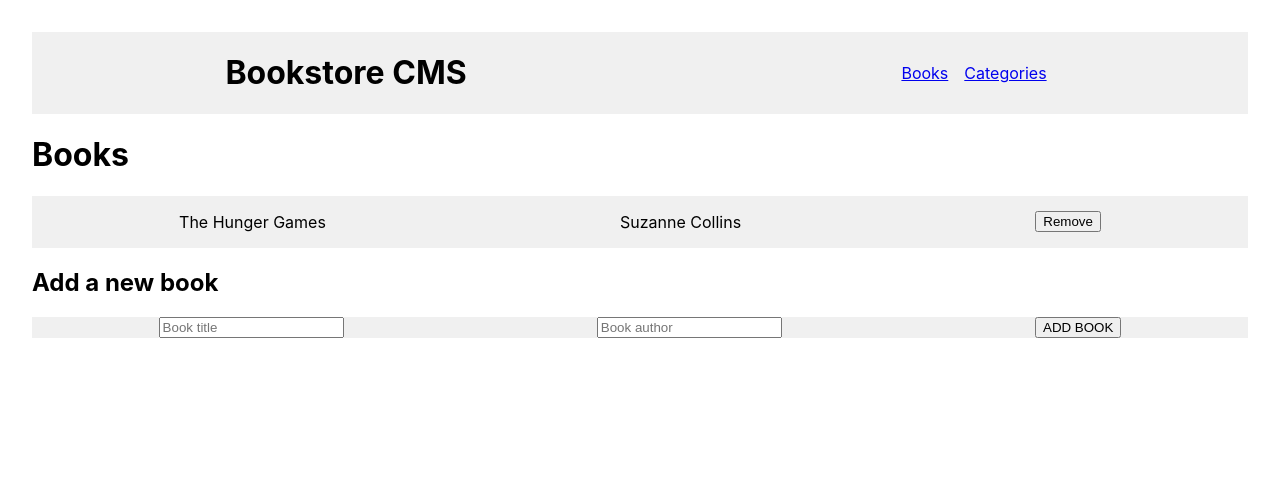
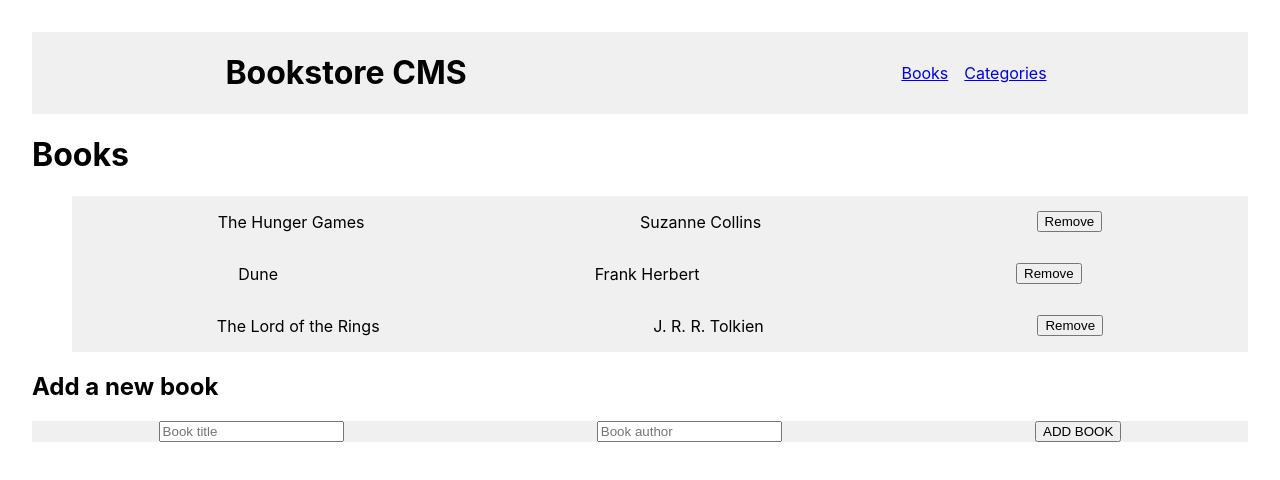
Before and after one commit to Camilovelag/bookstore, a React (Create React App) app: page / in a window 1280 px wide. Shown: the top 480 px of the page. Built offline with nearby package versions, Linux system fonts and the light colour scheme.

Commit message:
Display books array

```diff
--- a/src/App.css
+++ b/src/App.css
@@ -9,8 +9,8 @@ li {
 }
 
 header,
-ul,
 form,
+nav > ul,
 .bookStyle {
   display: flex;
   justify-content: space-around;
--- a/src/components/Book.js
+++ b/src/components/Book.js
@@ -10,11 +10,11 @@ const Book = (props) => {
   const { title, author } = props;
 
   return (
-    <div className="bookStyle">
+    <li className="bookStyle">
       <p>{title}</p>
       <p>{author}</p>
       <button type="button">Remove</button>
-    </div>
+    </li>
   );
 };
 
--- a/src/components/Books.js
+++ b/src/components/Books.js
@@ -5,10 +5,19 @@ import NewBookForm from './NewBookForm';
 
 const Books = () => {
   const books = useSelector((state) => state.books);
+  const bookList = books.map((book) => (
+    <Book
+      key={book.id}
+      title={book.title}
+      author={book.author}
+    />
+  ));
   return (
     <div>
       <h1>Books</h1>
-      <Book title={books[0].title} author={books[0].author} />
+      <ul>
+        {bookList}
+      </ul>
       <NewBookForm />
     </div>
   );
```
